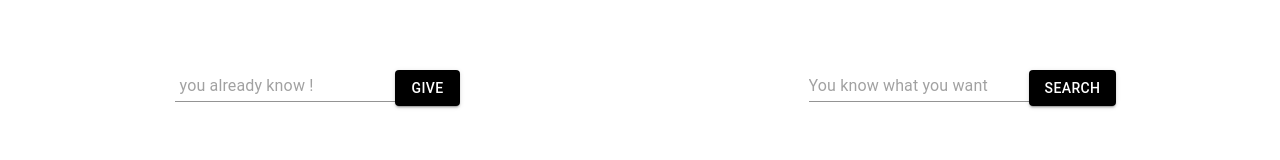
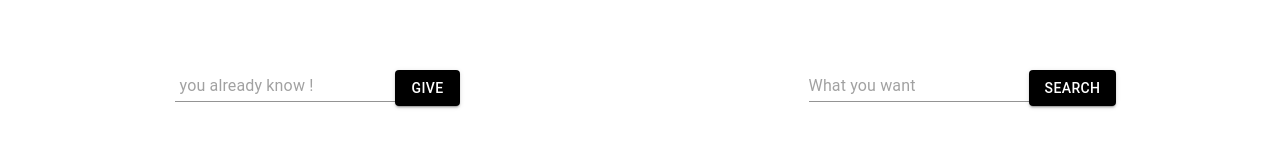
Before and after one commit to Ilyes-Z/GameJam_Epitech, a React (Create React App) app: page /#/chapterThree in a window 1280 px wide. Shown: the part 163-323 px from the top of the page. Built offline with nearby package versions, Linux system fonts and the light colour scheme.

Commit message:
Jarvis motivational speech 😂

```diff
--- a/src/Component/ChapterThree.js
+++ b/src/Component/ChapterThree.js
@@ -16,7 +16,7 @@ const useStyles = makeStyles((theme) => ({
   },
 }));
 
-const talk = ['Welcome to the future'];
+const talk = ['Hello I am glad you find me! Dr. Steve Mataboli said one day Look around you. Everything changes. everything on this earth is in a continuous state of evolving, refining, improving, adapting, enhancing, and changing. You were not put on this earth to remain stagnant. So it is time for you to go ahead and improve your skills and make technologies upgrade'];
 
 const ChapterThree = () => {
   const classes = useStyles();
@@ -46,7 +46,7 @@ const ChapterThree = () => {
   const handleFutureSubmit = (e) => {
     e.preventDefault();
     console.log(future);
-    if (future == "Future" && present == "Present") {
+    if (future == "Evolve" && present == "Present") {
       console.log('ok done');
       //window.location.replace('/#/chapterThree');
     }
@@ -71,7 +71,7 @@ const ChapterThree = () => {
           <form onSubmit={handleFutureSubmit}>
             <TextField
               value={future}
-              placeholder='You know what you want'
+              placeholder='What you want'
               onChange={event => {setFuture(event.target.value)}}
             />
             <Button className={classes.background}  variant="contained"
```
